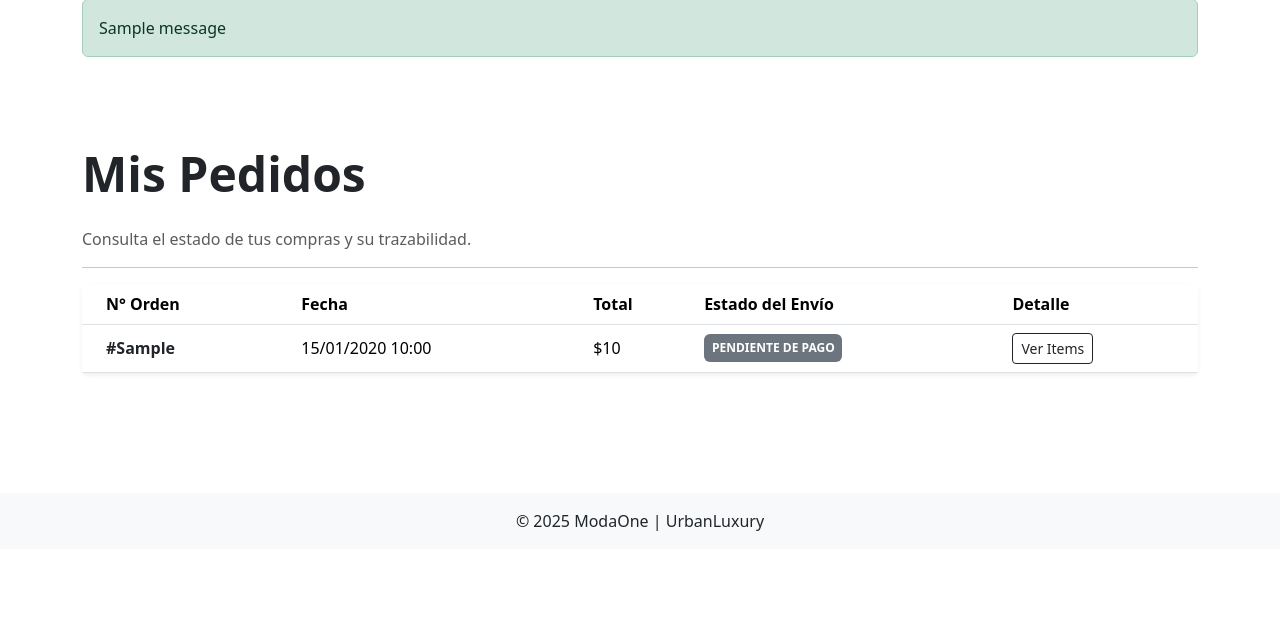
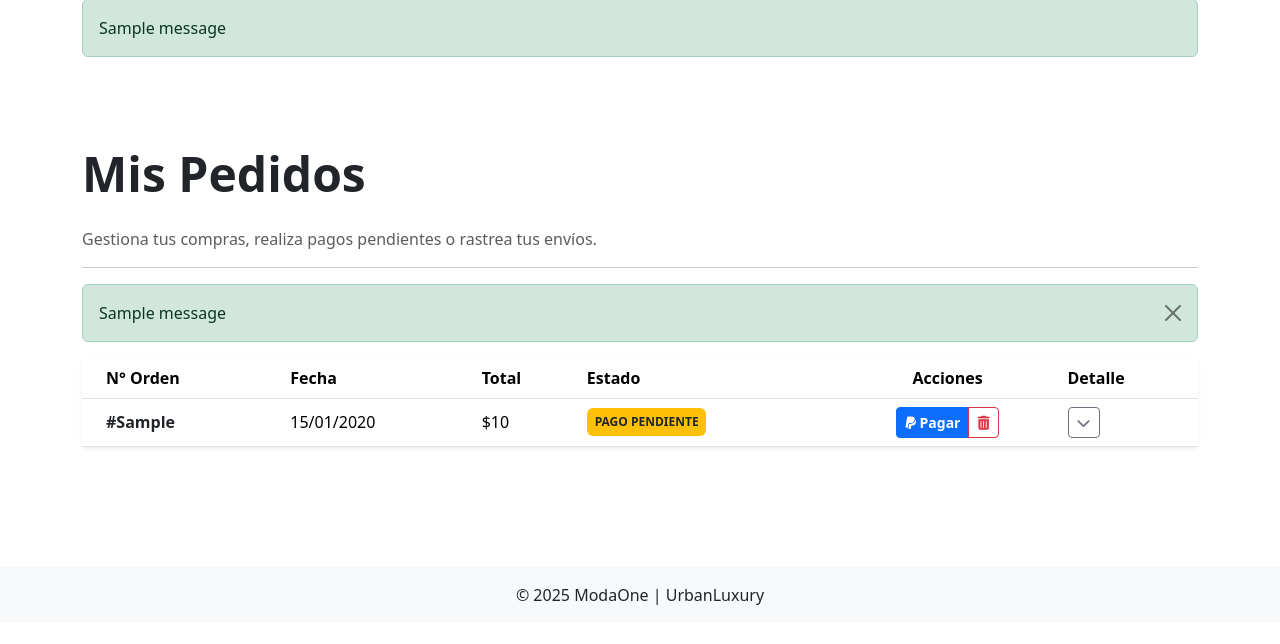
Before and after one commit to fra-cmd/modaone_project, a Django app: page /mis-pedidos/ in a window 1280 px wide. Shown: the part 103-747 px from the top of the page. Run offline with Django 4.2, Linux system fonts and the light colour scheme; a user stored in the database is signed in; tables that the repository leaves empty hold one stand-in row (values such as "Sample post"); one stand-in notice (Sample message) is shown; some libraries are stand-ins or nearby versions.

```diff
--- a/core/templates/core/mis_pedidos.html
+++ b/core/templates/core/mis_pedidos.html
@@ -1,15 +1,25 @@
 {% extends 'base.html' %}
+{% load humanize %}
 
 {% block title %}{{ titulo }}{% endblock %}
 
 {% block content %}
 <div class="container my-5">
     <h1 class="display-5 fw-bold mb-4">{{ titulo }}</h1>
-    <p class="text-muted">Consulta el estado de tus compras y su trazabilidad.</p>
+    <p class="text-muted">Gestiona tus compras, realiza pagos pendientes o rastrea tus envíos.</p>
     <hr>
 
     <div class="row">
         <div class="col-lg-12">
+            {% if messages %}
+                {% for message in messages %}
+                    <div class="alert alert-{{ message.tags }} alert-dismissible fade show" role="alert">
+                        {{ message }}
+                        <button type="button" class="btn-close" data-bs-dismiss="alert" aria-label="Close"></button>
+                    </div>
+                {% endfor %}
+            {% endif %}
+
             <div class="card shadow-sm border-0">
                 <div class="card-body p-0">
                     <div class="table-responsive">
@@ -19,59 +29,89 @@
                                     <th class="ps-4">N° Orden</th>
                                     <th>Fecha</th>
                                     <th>Total</th>
-                                    <th>Estado del Envío</th>
-                                    <th>Detalle</th>
+                                    <th>Estado</th>
+                                    <th class="text-center">Acciones</th> <th>Detalle</th>
                                 </tr>
                             </thead>
                             <tbody>
                                 {% for orden in ordenes %}
                                 <tr>
                                     <td class="ps-4 fw-bold text-dark">#{{ orden.numero_orden }}</td>
-                                    <td>{{ orden.fecha_creacion|date:"d/m/Y H:i" }}</td>
-                                    <td>${{ orden.total_final|floatformat:0 }}</td>
+                                    <td>{{ orden.fecha_creacion|date:"d/m/Y" }}</td>
+                                    <td>${{ orden.total_final|intcomma }}</td>
                                     <td>
                                         {% if orden.estado == 'ENTREGADO' %}
                                             <span class="badge bg-success py-2">ENTREGADO</span>
                                         {% elif orden.estado == 'DESPACHO' %}
                                             <span class="badge bg-primary py-2">EN DESPACHO</span>
                                         {% elif orden.estado == 'CONFIRMADO' %}
-                                            <span class="badge bg-info text-dark py-2">EN PREPARACIÓN</span>
+                                            <span class="badge bg-info text-dark py-2">PAGADO</span>
+                                        {% elif orden.estado == 'PENDIENTE' %}
+                                            <span class="badge bg-warning text-dark py-2">PAGO PENDIENTE</span>
+                                        {% elif orden.estado == 'CANCELADO' %}
+                                            <span class="badge bg-danger py-2">CANCELADO</span>
                                         {% else %}
                                             <span class="badge bg-secondary py-2">{{ orden.get_estado_display|upper }}</span>
                                         {% endif %}
                                     </td>
+
+                                    <td class="text-center">
+                                        {% if orden.estado == 'PENDIENTE' %}
+                                            <div class="btn-group" role="group">
+                                                <a href="{% url 'pasarela_pago' orden.id %}" class="btn btn-sm btn-primary text-white fw-bold" title="Pagar Ahora">
+                                                    <i class="fab fa-paypal"></i> Pagar
+                                                </a>
+                                                <a href="{% url 'cancelar_orden' orden.id %}" class="btn btn-sm btn-outline-danger" title="Cancelar Orden" onclick="return confirm('¿Estás seguro de cancelar esta orden? El stock será liberado.')">
+                                                    <i class="fas fa-trash-alt"></i>
+                                                </a>
+                                            </div>
+                                        {% elif orden.estado == 'CONFIRMADO' or orden.estado == 'DESPACHO' or orden.estado == 'ENTREGADO' %}
+                                            <a href="{% url 'descargar_boleta' orden.id %}" class="btn btn-sm btn-dark" title="Descargar Boleta">
+                                                <i class="fas fa-file-pdf"></i> Boleta
+                                            </a>
+                                        {% else %}
+                                            <span class="text-muted small">-</span>
+                                        {% endif %}
+                                    </td>
+
                                     <td>
-                                        <button class="btn btn-sm btn-outline-dark" type="button" data-bs-toggle="collapse" data-bs-target="#detalle{{ orden.id }}" aria-expanded="false" aria-controls="detalle{{ orden.id }}">
-                                            Ver Items
+                                        <button class="btn btn-sm btn-outline-secondary" type="button" data-bs-toggle="collapse" data-bs-target="#detalle{{ orden.id }}">
+                                            <i class="fas fa-chevron-down"></i>
                                         </button>
                                     </td>
                                 </tr>
+
                                 <tr class="collapse" id="detalle{{ orden.id }}">
-                                    <td colspan="5" class="bg-light border-0 py-1">
+                                    <td colspan="6" class="bg-light border-0 py-1">
                                         <div class="p-3">
-    <p class="mb-1 small"><strong>Dirección:</strong> {{ orden.direccion_envio }}</p>
-    <hr class="my-2">
-
+                                            <div class="row">
+                                                <div class="col-md-6">
+                                                    <h6 class="fw-bold">Dirección de Envío:</h6>
+                                                    <p class="small text-muted mb-0">{{ orden.direccion_envio }}</p>
+                                                </div>
+                                                <div class="col-md-6 text-end">
                                                     {% if orden.codigo_seguimiento %}
-        <div class="alert alert-info py-2 px-3 mb-0 small">
+                                                        <div class="alert alert-info py-2 px-3 mb-0 d-inline-block text-start">
                                                             <i class="fas fa-shipping-fast me-2"></i>
-            <strong>Tracking ID:</strong> {{ orden.codigo_seguimiento }}
-
-            <a href="https://www.blue.cl/seguimiento/?n_seguimiento={{ orden.codigo_seguimiento }}" target="_blank" class="float-end text-decoration-none fw-bold">
-                Rastrear Pedido &rarr;
+                                                            <strong>Tracking:</strong> {{ orden.codigo_seguimiento }}<br>
+                                                            <a href="https://www.blue.cl/seguimiento/?n_seguimiento={{ orden.codigo_seguimiento }}" target="_blank" class="fw-bold text-decoration-none small">
+                                                                Rastrear en Blue Express &rarr;
                                                             </a>
                                                         </div>
                                                     {% elif orden.estado == 'DESPACHO' %}
-        <p class="mb-0 small text-warning fw-bold">
-            <i class="fas fa-clock me-1"></i> Esperando número de seguimiento...
-        </p>
+                                                        <span class="text-warning small fw-bold"><i class="fas fa-clock"></i> Generando seguimiento...</span>
                                                     {% endif %}
+                                                </div>
+                                            </div>
                                         </div>
                                     </td>
                                 </tr>
                                 {% empty %}
                                 <tr>
-                                    <td colspan="5" class="text-center py-5 text-muted">Aún no has realizado ninguna compra.</td>
+                                    <td colspan="6" class="text-center py-5 text-muted">
+                                        <i class="fas fa-shopping-bag fa-3x mb-3 text-secondary"></i><br>
+                                        Aún no has realizado ninguna compra.
+                                    </td>
                                 </tr>
                                 {% endfor %}
                             </tbody>
--- a/core/urls.py
+++ b/core/urls.py
@@ -38,7 +38,7 @@ urlpatterns = [
     path('orden/pago-simulado/<int:orden_id>/', views.pago_simulado, name='pago_simulado'),
     path('orden/descargar/<int:orden_id>/', views.descargar_boleta, name='descargar_boleta'),
     path('mis-pedidos/', views.mis_pedidos, name='mis_pedidos'),
-
+    path('orden/cancelar/<int:orden_id>/', views.cancelar_orden, name='cancelar_orden'),
     # --- 4. PANEL DE ADMINISTRACIÓN (BACKOFFICE) ---
     # La seguridad @user_passes_test ya está en views.py, no es necesario repetirla aquí
     path('admin-panel/', views.panel_admin_productos, name='panel_admin'),
--- a/core/views.py
+++ b/core/views.py
@@ -669,3 +669,28 @@ def dashboard_expansion(request):
     }
 
     return render(request, 'core/dashboard_expansion.html', contexto)
+
+@login_required
+def cancelar_orden(request, orden_id):
+    """
+    Permite al usuario cancelar una orden PENDIENTE y devuelve el stock.
+    """
+    orden = get_object_or_404(Orden, id=orden_id, usuario=request.user)
+
+    # Solo permitimos cancelar si no se ha pagado aún
+    if orden.estado == 'PENDIENTE':
+        # 1. Devolver el stock a cada producto
+        items = ItemOrden.objects.filter(orden=orden)
+        for item in items:
+            variante = item.variante
+            variante.stock += item.cantidad
+            variante.save()
+
+        # 2. Marcar como cancelado
+        orden.estado = 'CANCELADO'
+        orden.save()
+        messages.success(request, f"Orden #{orden.numero_orden} cancelada. Stock restaurado.")
+    else:
+        messages.error(request, "No se puede cancelar una orden ya procesada.")
+
+    return redirect('mis_pedidos')
```
Also changed, not shown: core/templates/core/pasarela_pago.html (+17 -12 lines). Lines whose indentation alone changed are shown as unchanged.
